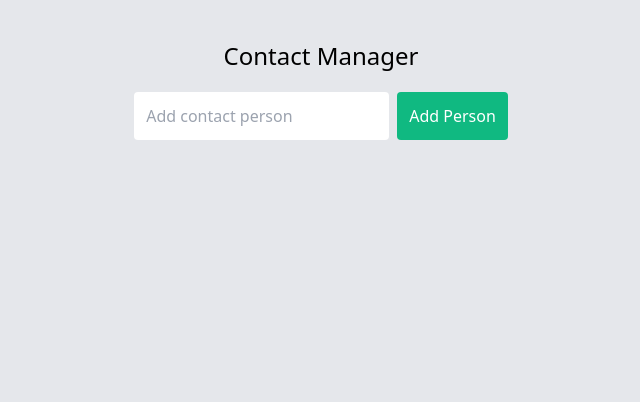
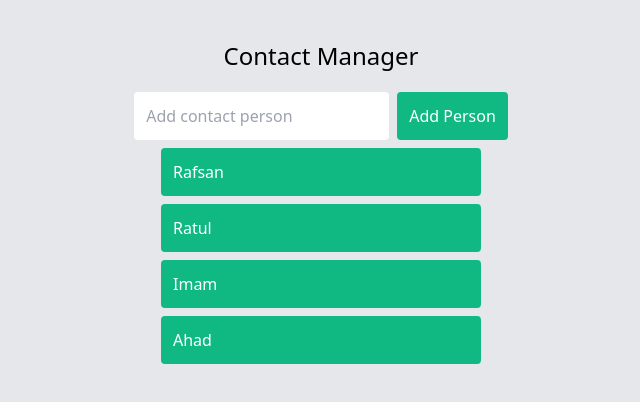
Before and after one commit to itsrafsanjani/contact-manager, a React (Create React App) app: page / in a window 1280 px wide. Shown: the top 402 px of the page, without its empty margins (319-959 px from the left). Built offline with nearby package versions, Linux system fonts and the light colour scheme.

Commit message:
feat: PeopleList styles and some default contacts added

```diff
--- a/src/components/AddPersonForm.js
+++ b/src/components/AddPersonForm.js
@@ -1,7 +1,7 @@
 import React, { useState } from 'react'
 
 
-function AddPersonForm(params) {
+function AddPersonForm() {
     const [person, setPerson] = useState("")
 
     function handleChange(e) {
--- a/src/components/App.js
+++ b/src/components/App.js
@@ -1,10 +1,14 @@
 import AddPersonForm from "./AddPersonForm";
+import PeopleList from "./PeopleList";
+
+const contacts = ['Rafsan', 'Ratul', 'Imam', 'Ahad']
 
 function App() {
   return (
     <div className="bg-gray-200 h-screen container p-5">
       <h1 className="text-2xl text-center m-5">Contact Manager</h1>
       <AddPersonForm />
+      <PeopleList data={contacts}/>
     </div>
   );
 }
--- a/src/components/PeopleList.js
+++ b/src/components/PeopleList.js
@@ -1,10 +1,10 @@
 function PeopleList(props) {
     const arr = props.data;
     const listItems = arr.map((value, index) =>
-        <li key={index}>{value}</li>
+        <li className="w-80 px-3 py-3 bg-green-500 text-white rounded mb-2" key={index}>{value}</li>
     )
 
-    return <ul>{listItems}</ul>
+    return <ul className="container mb-2 md:flex md:flex-col md:items-center md:justify-center">{listItems}</ul>
 }
 
 export default PeopleList
```
